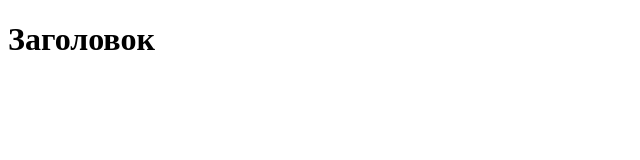
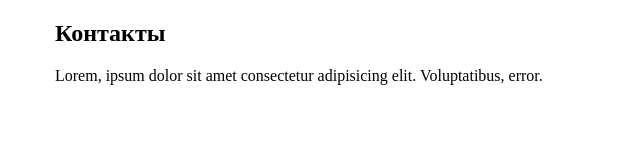
Before and after one commit to AlexSamson0v/prob, a plain HTML site: page index.html in a window 1280 px wide. Shown: the whole page, without its empty margins (0-640 px from the left). Drawn offline with Linux system fonts and the light colour scheme.

Commit message:
создал раздел Контакты

```diff
--- a/index.html
+++ b/index.html
@@ -5,8 +5,12 @@
     <meta http-equiv="X-UA-Compatible" content="IE=edge">
     <meta name="viewport" content="width=, initial-scale=1.0">
     <title>Document</title>
+    <link rel="stylesheet" href="style/style.css">
 </head>
 <body>
-    <h1>Заголовок</h1>
+   <section>
+    <h1>Контакты</h1>
+    <p> Lorem, ipsum dolor sit amet consectetur adipisicing elit. Voluptatibus, error.</p>
+   </section>
 </body>
 </html>
--- /dev/null
+++ b/style/style.css
@@ -0,0 +1,10 @@
+body {
+    margin: 0;
+    padding: 0;
+    border-color: aqua;
+}
+section {
+    width: 1170px;
+    margin: 0 auto;
+
+}
```
